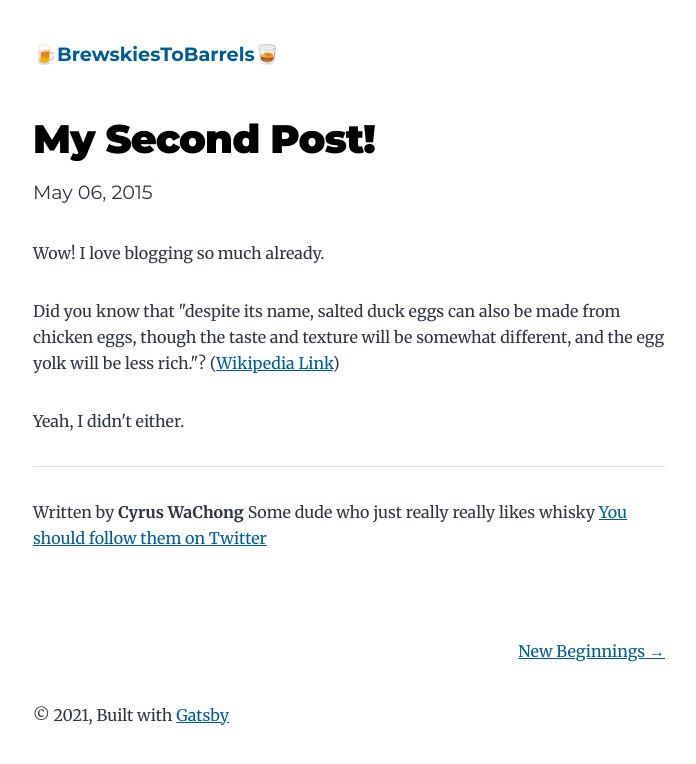
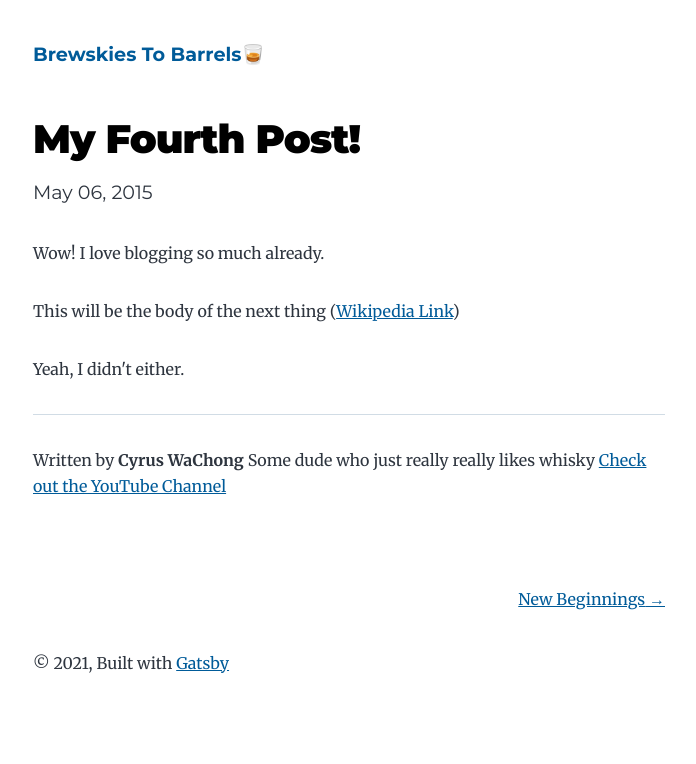
Before and after one commit to BrewskiesToBarrels/blog, a Gatsby site: page /my-second-post/ in a window 1280 px wide. Shown: the whole page, without its empty margins (291-987 px from the left). Built offline with nearby package versions, Linux system fonts and the light colour scheme; Gatsby itself is replaced by a stand-in of ours.

Commit message:
blog update

```diff
--- a/content/blog/Another-post/something.md
+++ b/content/blog/Another-post/something.md
@@ -1,6 +1,6 @@
 ---
-title: Hello guys
+title: First Post
 date: "2021-05-06T23:46:37.121Z"
 ---
 
-I like blogging so much
+Placeholder for the intro
--- a/content/blog/hello-world/index.md
+++ b/content/blog/hello-world/index.md
@@ -1,5 +1,5 @@
 ---
-title: Welcome to BrewskiesToBarrels
+title: The Second Post
 date: "2021-02-08T22:12:03.284Z"
 description: "Hello World"
 ---
--- a/content/blog/my-second-post/index.md
+++ b/content/blog/my-second-post/index.md
@@ -1,13 +1,11 @@
 ---
-title: My Second Post!
+title: My Fourth Post!
 date: "2015-05-06T23:46:37.121Z"
 ---
 
 Wow! I love blogging so much already.
 
-Did you know that "despite its name, salted duck eggs can also be made from
-chicken eggs, though the taste and texture will be somewhat different, and the
-egg yolk will be less rich."?
+This will be the body of the next thing
 ([Wikipedia Link](https://en.wikipedia.org/wiki/Salted_duck_egg))
 
 Yeah, I didn't either.
--- a/gatsby-config.js
+++ b/gatsby-config.js
@@ -1,6 +1,6 @@
 module.exports = {
   siteMetadata: {
-    title: `🍺BrewskiesToBarrels🥃`,
+    title: `Brewskies To Barrels🥃`,
     author: {
       name: `Cyrus WaChong`,
       summary: `Some dude who just really really likes whisky`,
--- a/src/components/bio.js
+++ b/src/components/bio.js
@@ -55,8 +55,8 @@ const Bio = () => {
         <p>
           Written by <strong>{author.name}</strong> {author?.summary || null}
           {` `}
-          <a href={`https://twitter.com/${social?.twitter || ``}`}>
-            You should follow them on Twitter
+          <a href="https://www.youtube.com/channel/UCefiFrGeFeJ0bstZX_5R8FQ">
+            Check out the YouTube Channel
           </a>
         </p>
       )}
```
